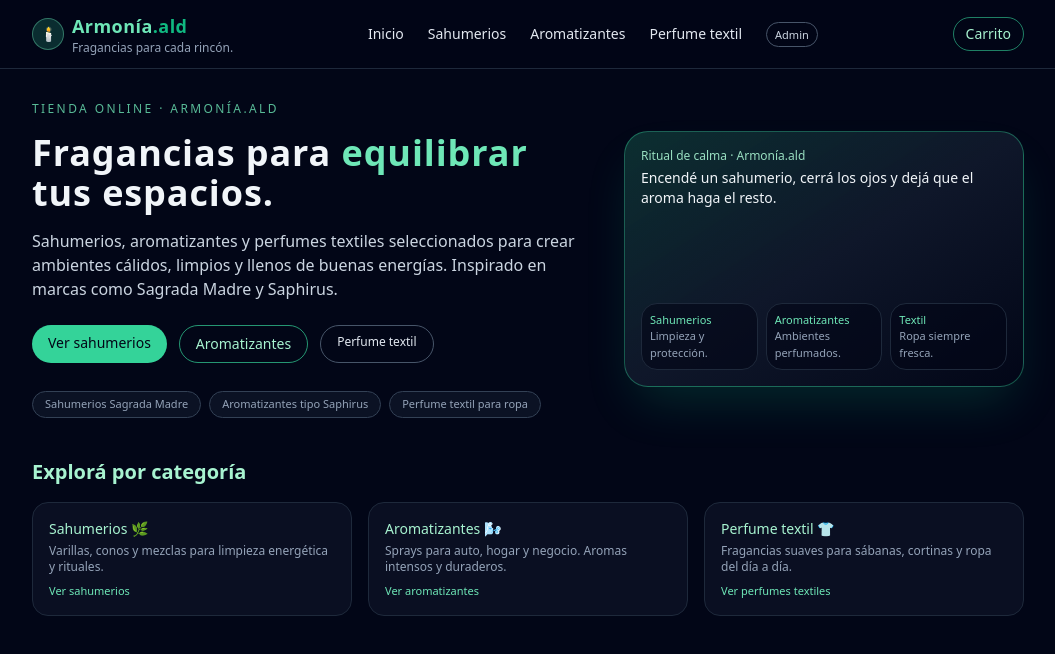
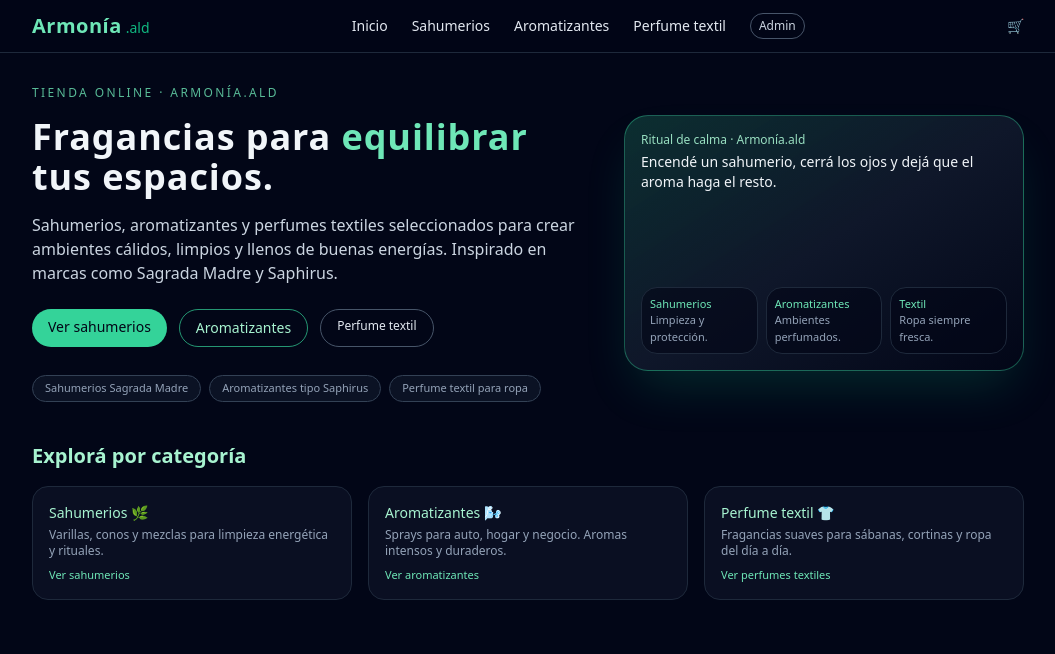
Before and after one commit to Dylux022/armoniatienda, a React app: page / in a window 1280 px wide. Shown: the top 654 px of the page, without its empty margins (112-1167 px from the left). Built offline with nearby package versions, Linux system fonts and the light colour scheme; the HTML template or start-up script is replaced by a standard one.

Commit message:
navbar2.0

```diff
--- a/src/components/Navbar.jsx
+++ b/src/components/Navbar.jsx
@@ -1,84 +1,124 @@
-import React from "react";
-import { Link } from "react-router-dom";
+import React, { useState } from "react";
+import { Link, NavLink } from "react-router-dom";
 
-const Navbar = ({ cartCount = 0 }) => {
-  return (
-    <nav className="w-full border-b border-slate-800 bg-slate-950/80 backdrop-blur sticky top-0 z-20">
-      <div className="max-w-5xl mx-auto px-4 py-3 flex items-center justify-between">
-        {/* Logo */}
-        <div className="flex items-center gap-2">
-          <div className="h-8 w-8 rounded-full bg-emerald-400/20 border border-emerald-300/40 flex items-center justify-center text-emerald-300 text-sm">
-            🕯️
-          </div>
-          <div>
-            <p className="text-lg font-semibold tracking-wide">
-              <span className="text-emerald-300">Armonía</span>
-              <span className="text-emerald-500">.ald</span>
-            </p>
-            <p className="text-xs text-slate-400">
-              Fragancias para cada rincón.
-            </p>
-          </div>
-        </div>
+const Navbar = ({ cartCount }) => {
+  const [open, setOpen] = useState(false);
 
-        {/* Links */}
-        <ul className="hidden md:flex items-center gap-6 text-sm text-slate-200">
-          <li>
-            <Link to="/" className="hover:text-emerald-300 transition-colors">
+  const linkBase =
+    "text-sm text-slate-200 hover:text-emerald-300 transition-colors";
+  const activeClass = "text-emerald-300";
+
+  const navLinks = (
+    <>
+      <NavLink
+        to="/"
+        className={({ isActive }) =>
+          `${linkBase} ${isActive ? activeClass : ""}`
+        }
+        onClick={() => setOpen(false)}
+      >
         Inicio
-            </Link>
-          </li>
-          <li>
-            <Link
+      </NavLink>
+
+      <NavLink
         to="/sahumerios"
-              className="hover:text-emerald-300 transition-colors"
+        className={({ isActive }) =>
+          `${linkBase} ${isActive ? activeClass : ""}`
+        }
+        onClick={() => setOpen(false)}
       >
         Sahumerios
-            </Link>
-          </li>
-          <li>
-            <Link
+      </NavLink>
+
+      <NavLink
         to="/aromatizantes"
-              className="hover:text-emerald-300 transition-colors"
+        className={({ isActive }) =>
+          `${linkBase} ${isActive ? activeClass : ""}`
+        }
+        onClick={() => setOpen(false)}
       >
         Aromatizantes
-            </Link>
-          </li>
-          <li>
-            <Link
+      </NavLink>
+
+      <NavLink
         to="/textil"
-              className="hover:text-emerald-300 transition-colors"
+        className={({ isActive }) =>
+          `${linkBase} ${isActive ? activeClass : ""}`
+        }
+        onClick={() => setOpen(false)}
       >
         Perfume textil
-            </Link>
-          </li>
+      </NavLink>
 
-          <li>
-  <Link
+      {/* Link a Admin */}
+      <NavLink
         to="/admin"
-    className="text-[11px] px-2 py-1 rounded-full border border-slate-600 text-slate-300 hover:border-emerald-400 hover:text-emerald-300 transition-colors"
+        className={({ isActive }) =>
+          `text-xs px-2 py-1 rounded-full border border-slate-600 hover:border-emerald-400 hover:text-emerald-300 transition-colors ${
+            isActive ? "text-emerald-300" : "text-slate-300"
+          }`
+        }
+        onClick={() => setOpen(false)}
       >
         Admin
+      </NavLink>
+    </>
+  );
+
+  return (
+    <header className="bg-slate-950/80 border-b border-slate-800 sticky top-0 z-40 backdrop-blur">
+      <div className="max-w-5xl mx-auto px-4 py-3 flex items-center justify-between gap-4">
+        {/* Logo / marca */}
+        <Link to="/" className="flex items-baseline gap-1">
+          <span className="text-xl font-semibold tracking-wide text-emerald-300">
+            Armonía
+          </span>
+          <span className="text-sm font-medium text-emerald-500">.ald</span>
         </Link>
-</li>
 
-        </ul>
+        {/* Menú desktop */}
+        <nav className="hidden md:flex items-center gap-6">
+          {navLinks}
+        </nav>
 
+        {/* Cart + botón mobile */}
+        <div className="flex items-center gap-3">
           {/* Carrito */}
           <Link
             to="/carrito"
-          className="relative text-xs md:text-sm px-3 py-1.5 rounded-full border border-emerald-400/60 text-emerald-200 hover:bg-emerald-400/10 transition-all"
+            className="relative flex items-center gap-1 text-sm text-slate-200 hover:text-emerald-300 transition-colors"
+            onClick={() => setOpen(false)}
           >
-          Carrito
+            <span role="img" aria-label="carrito">
+              🛒
+            </span>
             {cartCount > 0 && (
-            <span className="absolute -top-2 -right-2 bg-emerald-400 text-slate-900 text-[10px] font-bold rounded-full h-5 w-5 flex items-center justify-center">
+              <span className="text-xs bg-emerald-400 text-slate-950 rounded-full px-2 py-0.5">
                 {cartCount}
               </span>
             )}
           </Link>
 
+          {/* Botón hamburguesa (solo mobile) */}
+          <button
+            className="md:hidden inline-flex items-center justify-center rounded-md border border-slate-700 px-2 py-1 text-slate-200 hover:bg-slate-900 transition"
+            onClick={() => setOpen((prev) => !prev)}
+            aria-label="Abrir menú"
+          >
+            {open ? "✕" : "☰"}
+          </button>
         </div>
-    </nav>
+      </div>
+
+      {/* Menú mobile desplegable */}
+      {open && (
+        <div className="md:hidden border-t border-slate-800 bg-slate-950/95">
+          <div className="max-w-5xl mx-auto px-4 py-3 flex flex-col gap-2">
+            {navLinks}
+          </div>
+        </div>
+      )}
+    </header>
   );
 };
 
```
Lines whose indentation alone changed are shown as unchanged.
